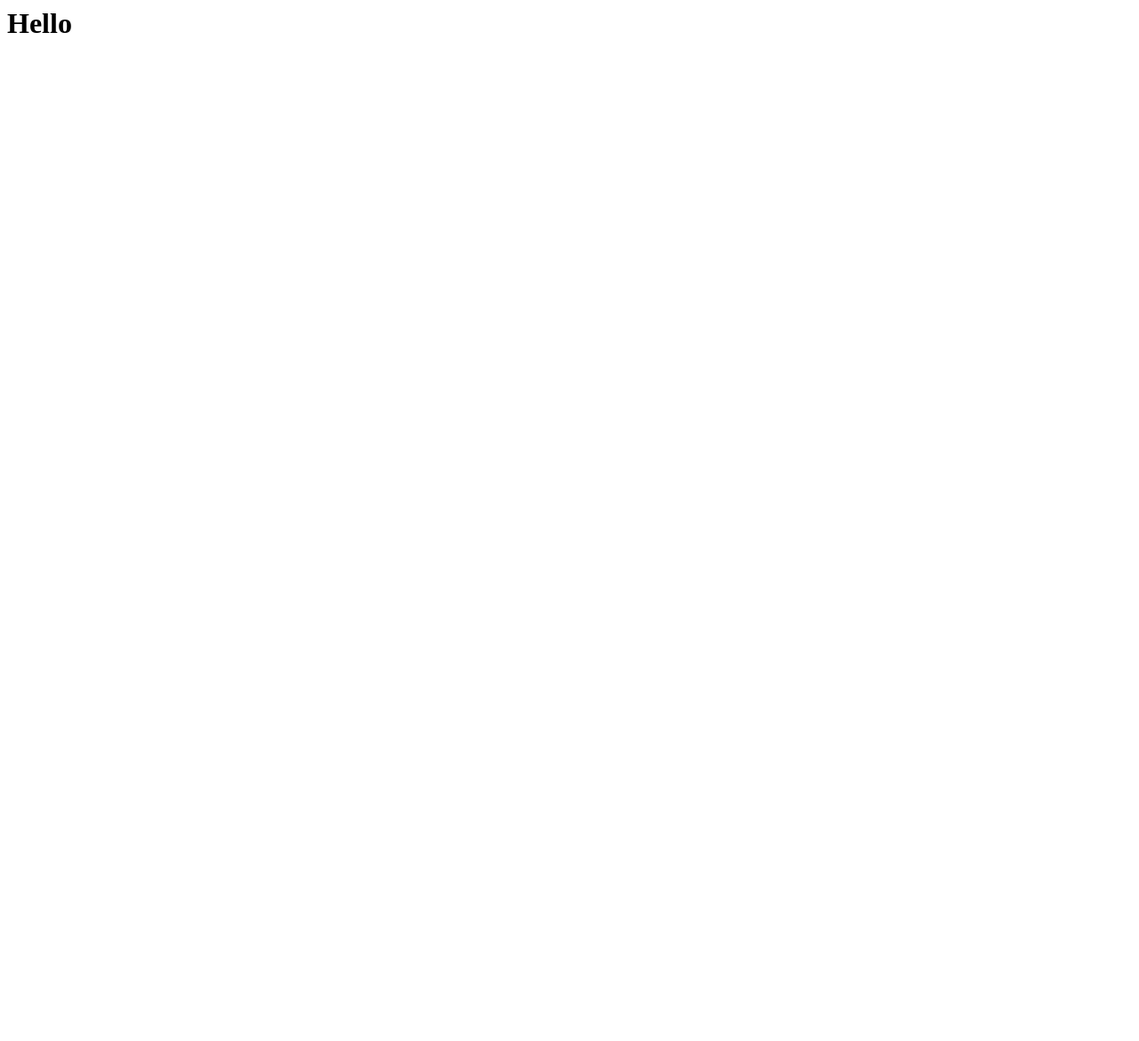
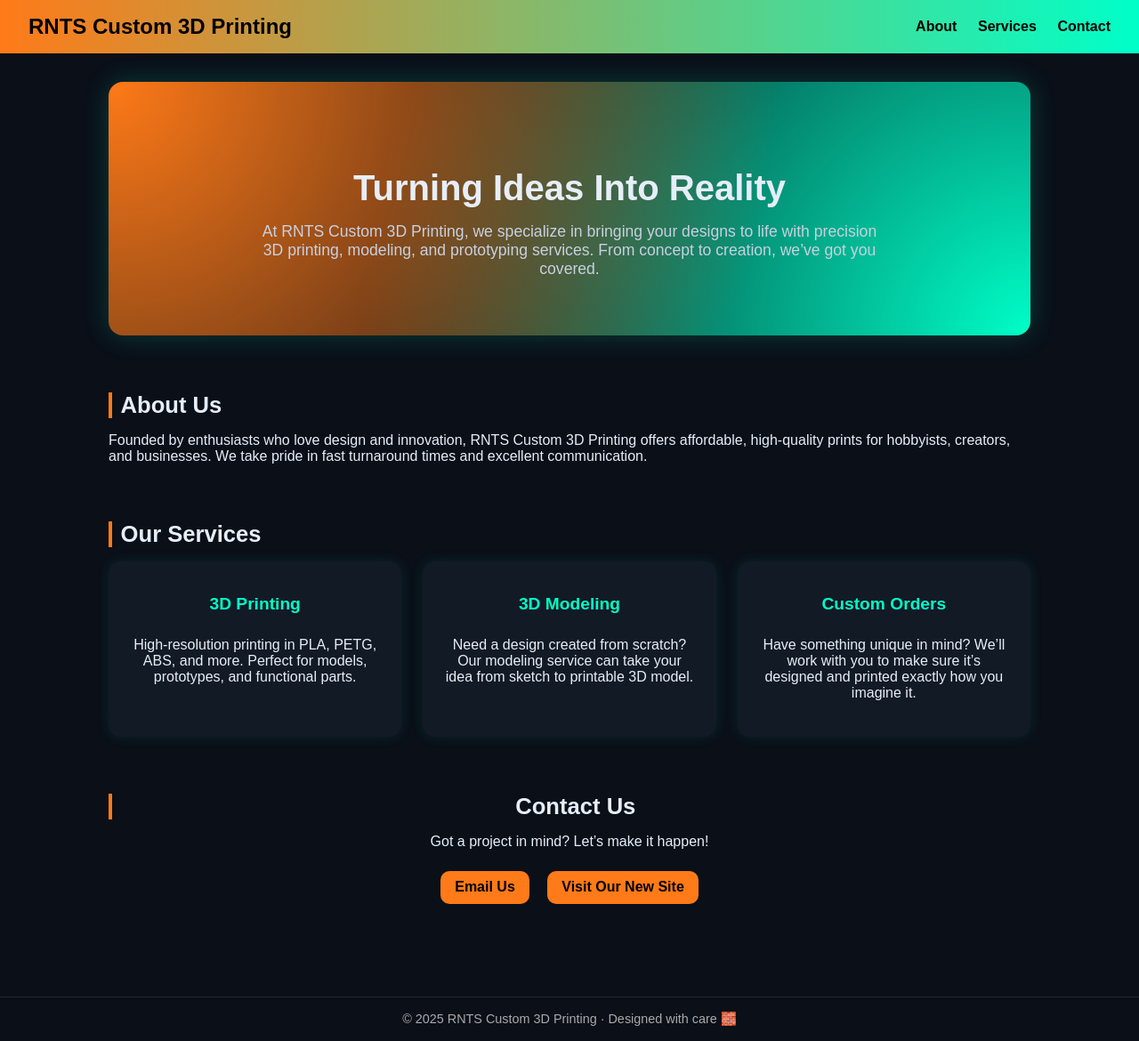
Before and after one commit to c3p0r2d2luke/rnts3d, a plain HTML site: page index.html in a window 1280 px wide. Shown: the whole page at 89% size. Before the commit the page ends 800 px from the top, so only its background shows below. Drawn offline with Linux system fonts and the light colour scheme.

Commit message:
Edit index.html

```diff
--- a/index.html
+++ b/index.html
@@ -1,8 +1,170 @@
-<html>
-    <head>
-        <title>Hello</title>
-    </head>
-    <body>
-        <h1>Hello</h1>
-    </body>
+<!DOCTYPE html>
+<html lang="en">
+<head>
+  <meta charset="UTF-8" />
+  <meta name="viewport" content="width=device-width, initial-scale=1.0" />
+  <title>RNTS Custom 3D Printing</title>
+  <style>
+    :root {
+      --primary: #00ffc8;
+      --bg: #0a0f18;
+      --text: #e6eef8;
+      --card: #121a25;
+      --accent: #ff7a18;
+    }
+    * { box-sizing: border-box; }
+    body {
+      margin: 0;
+      font-family: "Poppins", sans-serif;
+      background: var(--bg);
+      color: var(--text);
+    }
+    header {
+      background: linear-gradient(90deg, var(--accent), var(--primary));
+      color: #000;
+      padding: 1rem 2rem;
+      display: flex;
+      align-items: center;
+      justify-content: space-between;
+      flex-wrap: wrap;
+    }
+    header h1 {
+      font-size: 1.5rem;
+      margin: 0;
+      font-weight: 700;
+    }
+    nav a {
+      color: #000;
+      text-decoration: none;
+      margin-left: 1.2rem;
+      font-weight: 600;
+      transition: opacity 0.3s;
+    }
+    nav a:hover { opacity: 0.7; }
+    main {
+      padding: 2rem;
+      max-width: 1100px;
+      margin: auto;
+    }
+    .hero {
+      text-align: center;
+      padding: 4rem 2rem;
+      background: radial-gradient(circle at top left, var(--accent), transparent 70%), radial-gradient(circle at bottom right, var(--primary), transparent 70%);
+      border-radius: 16px;
+      box-shadow: 0 0 30px rgba(0, 255, 200, 0.2);
+    }
+    .hero h2 {
+      font-size: 2.5rem;
+      margin-bottom: 1rem;
+    }
+    .hero p {
+      font-size: 1.1rem;
+      color: #c8d0e0;
+      max-width: 700px;
+      margin: auto;
+    }
+    .section {
+      margin-top: 4rem;
+    }
+    .section h3 {
+      border-left: 4px solid var(--accent);
+      padding-left: 0.6rem;
+      font-size: 1.6rem;
+      margin-bottom: 1rem;
+    }
+    .services {
+      display: grid;
+      grid-template-columns: repeat(auto-fit, minmax(260px, 1fr));
+      gap: 1.5rem;
+    }
+    .card {
+      background: var(--card);
+      border-radius: 14px;
+      padding: 1.5rem;
+      text-align: center;
+      box-shadow: 0 0 15px rgba(0, 255, 200, 0.1);
+      transition: transform 0.3s;
+    }
+    .card:hover { transform: translateY(-6px); }
+    .card h4 {
+      color: var(--primary);
+      margin-top: 0.8rem;
+      font-size: 1.2rem;
+    }
+    footer {
+      margin-top: 4rem;
+      text-align: center;
+      padding: 1rem;
+      font-size: 0.9rem;
+      color: #aaa;
+      border-top: 1px solid rgba(255, 255, 255, 0.1);
+    }
+    .contact {
+      text-align: center;
+    }
+    .contact a {
+      display: inline-block;
+      margin: 0.5rem;
+      padding: 0.6rem 1rem;
+      background: var(--accent);
+      color: #000;
+      border-radius: 10px;
+      text-decoration: none;
+      font-weight: 600;
+      transition: background 0.3s;
+    }
+    .contact a:hover { background: #ff9950; }
+  </style>
+</head>
+<body>
+  <header>
+    <h1>RNTS Custom 3D Printing</h1>
+    <nav>
+      <a href="#about">About</a>
+      <a href="#services">Services</a>
+      <a href="#contact">Contact</a>
+    </nav>
+  </header>
+
+  <main>
+    <section class="hero">
+      <h2>Turning Ideas Into Reality</h2>
+      <p>At RNTS Custom 3D Printing, we specialize in bringing your designs to life with precision 3D printing, modeling, and prototyping services. From concept to creation, we’ve got you covered.</p>
+    </section>
+
+    <section id="about" class="section">
+      <h3>About Us</h3>
+      <p>Founded by enthusiasts who love design and innovation, RNTS Custom 3D Printing offers affordable, high-quality prints for hobbyists, creators, and businesses. We take pride in fast turnaround times and excellent communication.</p>
+    </section>
+
+    <section id="services" class="section">
+      <h3>Our Services</h3>
+      <div class="services">
+        <div class="card">
+          <h4>3D Printing</h4>
+          <p>High-resolution printing in PLA, PETG, ABS, and more. Perfect for models, prototypes, and functional parts.</p>
+        </div>
+        <div class="card">
+          <h4>3D Modeling</h4>
+          <p>Need a design created from scratch? Our modeling service can take your idea from sketch to printable 3D model.</p>
+        </div>
+        <div class="card">
+          <h4>Custom Orders</h4>
+          <p>Have something unique in mind? We’ll work with you to make sure it’s designed and printed exactly how you imagine it.</p>
+        </div>
+      </div>
+    </section>
+
+    <section id="contact" class="section contact">
+      <h3>Contact Us</h3>
+      <p>Got a project in mind? Let’s make it happen!</p>
+      <a href="mailto:rntscustom3dprinting@gmail.com">Email Us</a>
+      <a href="https://rnts3d.online" target="_blank">Visit Our New Site</a>
+    </section>
+  </main>
+
+  <footer>
+    © 2025 RNTS Custom 3D Printing · Designed with care 🧱
+  </footer>
+</body>
 </html>
```
